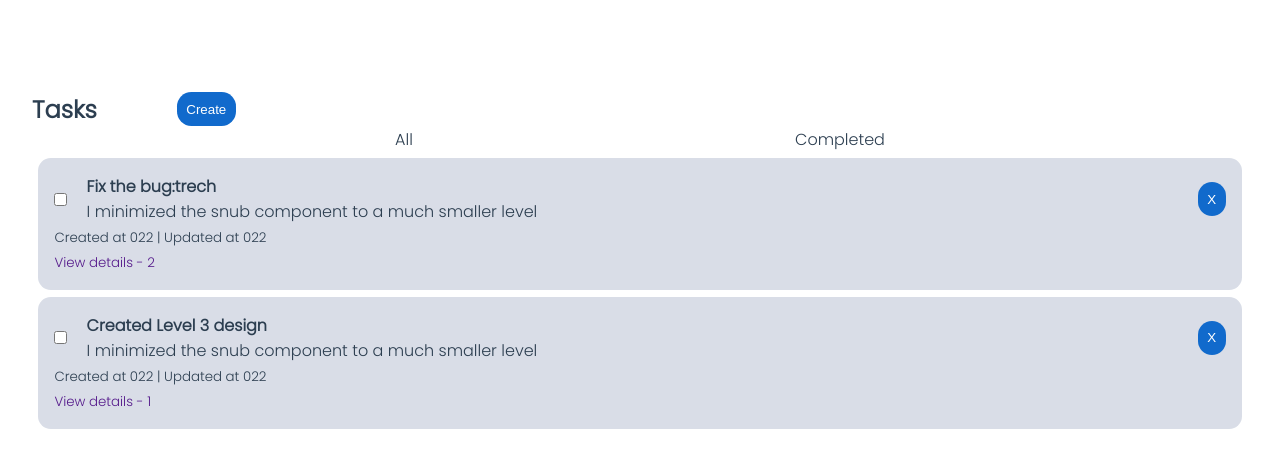
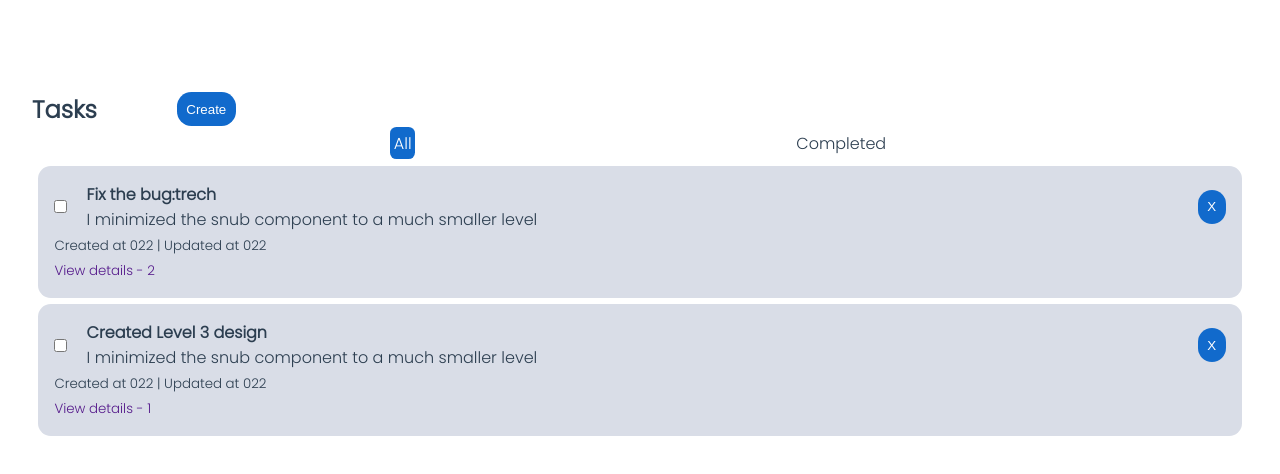
Before and after one commit to spykelion/first-vue, a Vue app: page / in a window 1280 px wide. Shown: the top 474 px of the page. Built offline with nearby package versions, Linux system fonts and the light colour scheme.

Commit message:
fixed task.completed bug.

```diff
--- a/src/components/Todo.vue
+++ b/src/components/Todo.vue
@@ -7,7 +7,17 @@ const mytodo = reactive({
   body: "",
 });
 
-const items = ["All", "Completed"];
+const show= ref({all:true, completed: false})
+
+function showAll(){
+    show.value.all = true
+    show.value.completed = false
+}
+function showCompleted(){
+    show.value.all = false
+    show.value.completed = true
+    // console.log(show.value)
+}
 function openOverlay() {
   document.getElementById("overlay").style.display = "flex";
 }
@@ -42,13 +52,9 @@ function closeOverlay() {
               role="textbox"
             ></textarea>
           </div>
-               <button id="add" class="action-button">
-            Add
-          </button>
+          <button id="add" class="action-button">Add</button>
         </form>
-        <div class="action">
-
-        </div>
+        <div class="action"></div>
       </div>
     </div>
   </div>
@@ -60,17 +66,23 @@ function closeOverlay() {
     </header>
     <nav>
       <ul>
-        <li v-for="item in items" :key="item">
-          {{ item }}
+        <li @click="showAll" :class="{active: show.all}">
+         All
+        </li>
+          <li @click="showCompleted" :class="{active: show.completed}">
+         Completed
         </li>
       </ul>
     </nav>
     <ul class="todo-items">
-      <h3>{{ (store.todos.length < 1 && "No task today") || "" }}</h3>
-      <li v-for="todo in [...store.todos].reverse()" :key="todo.dateCreated">
-        <div class="items">
+      <h3>{{ ((store.todos.length < 1 || store.allDone()) && "No task today. ")|| "" }}</h3>
+      <li v-for="todo in [...store.todos].reverse()" :key="todo.id">
+
+        <div v-if="!todo.completed && show.all">
+            <div class="items" >
           <div class="item">
             <input
+              @click="store.complete(todo.id)"
               type="checkbox"
               :name="todo.title"
               :id="todo.title"
@@ -95,6 +107,37 @@ function closeOverlay() {
             ><a href="">View details - {{ todo.id }}</a></small
           >
         </p>
+        </div>
+<div v-if="todo.completed && show.completed">
+            <div class="items" >
+          <div class="item">
+            <input
+              @click="store.complete(todo.id)"
+              type="checkbox"
+              :name="todo.title"
+              :id="todo.title"
+              v-model="todo.completed"
+              :value="todo.title"
+            />
+            <label :for="todo.title">
+              <h4>{{ todo.title }}</h4>
+              <p>{{ todo.body }}</p>
+            </label>
+          </div>
+          <button @click="store.delete(todo.id)">X</button>
+        </div>
+        <span>
+          <small
+            >Created at {{ todo.dateCreated }} | Updated at
+            {{ todo.dateUpdated }}</small
+          >
+        </span>
+        <p>
+          <small
+            ><a href="">View details - {{ todo.id }}</a></small
+          >
+        </p>
+        </div>
       </li>
       <p>
         <a href="">{{ (store.todos.length > 5 && "View all") || "" }}</a>
@@ -103,6 +146,7 @@ function closeOverlay() {
     </ul>
   </div>
 </template>
+
 
 <style lang="scss">
 header {
@@ -121,6 +165,15 @@ nav {
     flex-direction: row;
     gap: 1.2rem;
     justify-content: space-evenly;
+    li {
+        padding: .23rem;
+        border-radius: .4rem;
+        cursor: pointer;
+    }
+    .active {
+        background: #116acc;
+        color: #ffff;
+    }
   }
 }
 
@@ -139,7 +192,7 @@ button {
   }
 }
 .todo-items {
-  li {
+  li >div{
     // border: 1px solid;
     // display: flex;
     justify-content: space-between;
--- a/src/store.js
+++ b/src/store.js
@@ -26,21 +26,26 @@ let anotherTodo = {
 export const store = reactive({
     todos: [initialTodo,anotherTodo],
     create(obj){
-        // obj.id = this.todos.length + 1
-        // obj.completed = false
-        // obj.dateCreated = dateCreated
-        // obj.dateUpdated = dateCreated
-        // document.getElementById("overlay").style.display = "none";
+        document.getElementById("overlay").style.display = "none";
         this.todos = [...this.todos, {id:this.todos.length+1, title: obj.title, body: obj.body, completed: false, dateCreated: Date.now().toLocaleString("en-US"), dateUpdated}]
-
     },
     allTodos(){ return this.todos },
     delete(id){
         console.log(id)
        this.todos = this.todos.filter(t=>t.id!=id)
     },
-    update(todo){
-        let todoObject =  this.todos.filter(t=>t==todo)
-        todoObject = todo
+    complete(id){
+        console.log(id)
+       let todo = this.todos.filter(t=>t.id==id);
+       todo.completed = !todo.completed;
+       console.log(this.todos)
     },
+    allDone(){
+        let count = 0;
+        this.todos.forEach(todo=>{
+            if(todo.completed)count++
+        })
+        if(count>0)return true
+        return false
+    }
 })
```
